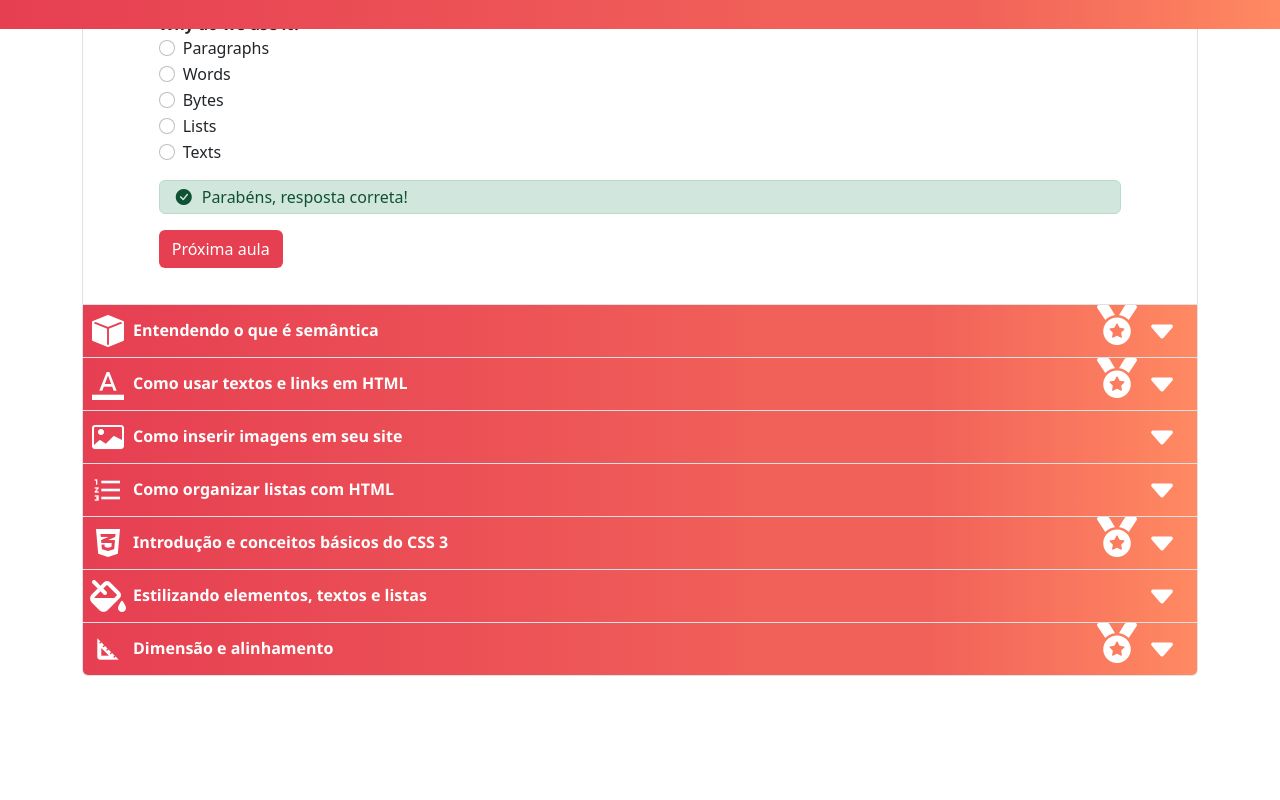
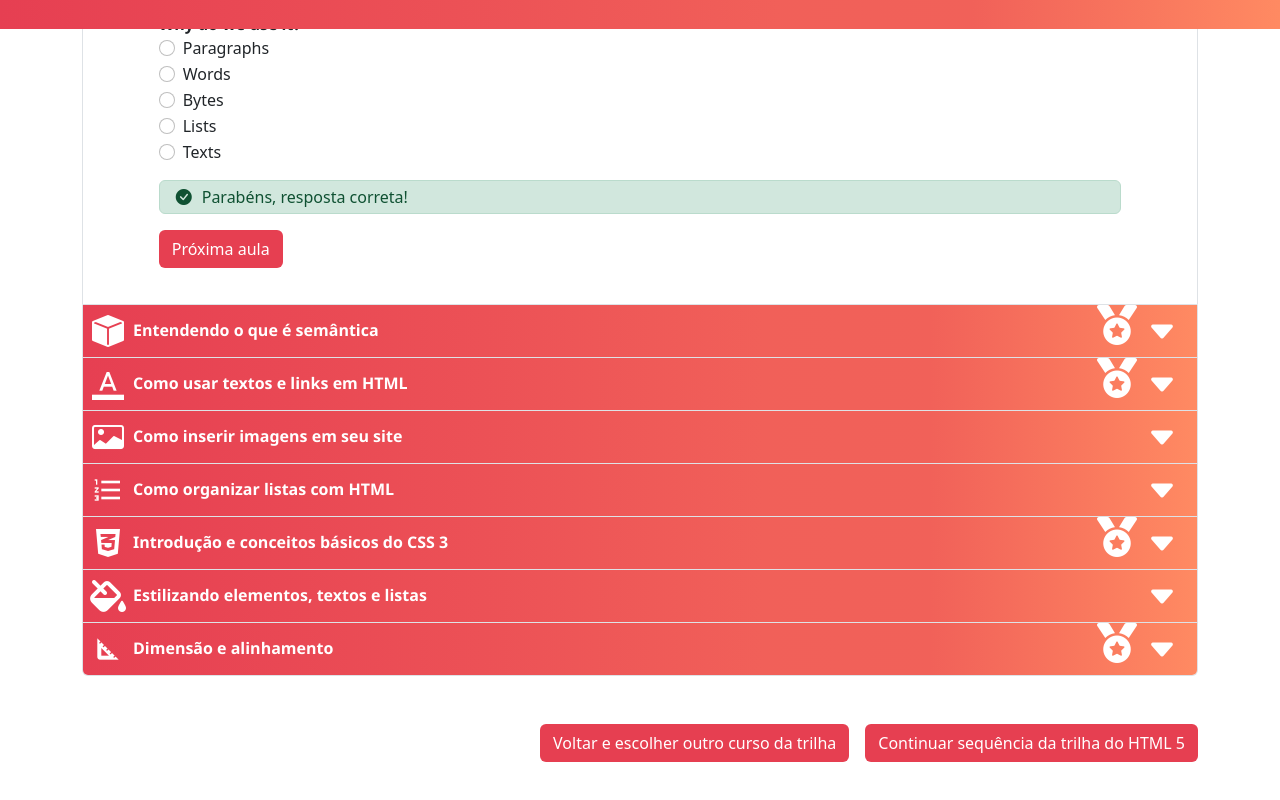
Before and after one commit to NathaliaLima-Front/avanadeEducation_angularProject, an Angular app: page / in a window 1280 px wide. Shown: the part 771-1571 px from the top of the page. Built offline with nearby package versions, Linux system fonts and the light colour scheme.

Commit message:
botoes voltar e continuar

```diff
--- a/src/app/views/detail-lesson/detail-lesson.component.html
+++ b/src/app/views/detail-lesson/detail-lesson.component.html
@@ -901,6 +901,14 @@
         </div>
       </div>
     </div>
+    <div class="d-flex justify-content-end mt-5">
+        <button class="btn btn-red me-3">
+            Voltar e escolher outro curso da trilha
+        </button>
+        <button class="btn btn-red">
+            Continuar sequência da trilha do HTML 5
+        </button>
+    </div>
   </div>
 
   <!-- <div id="contentPage">
```
